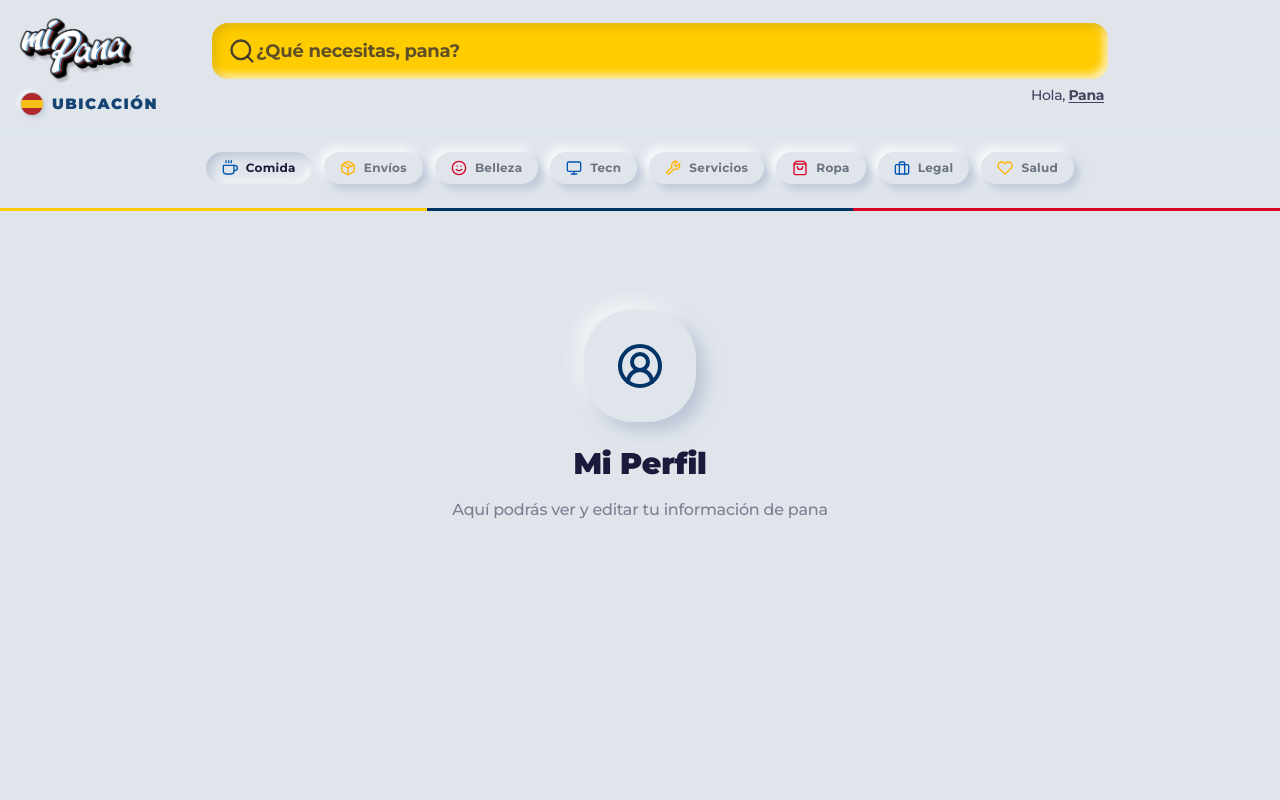
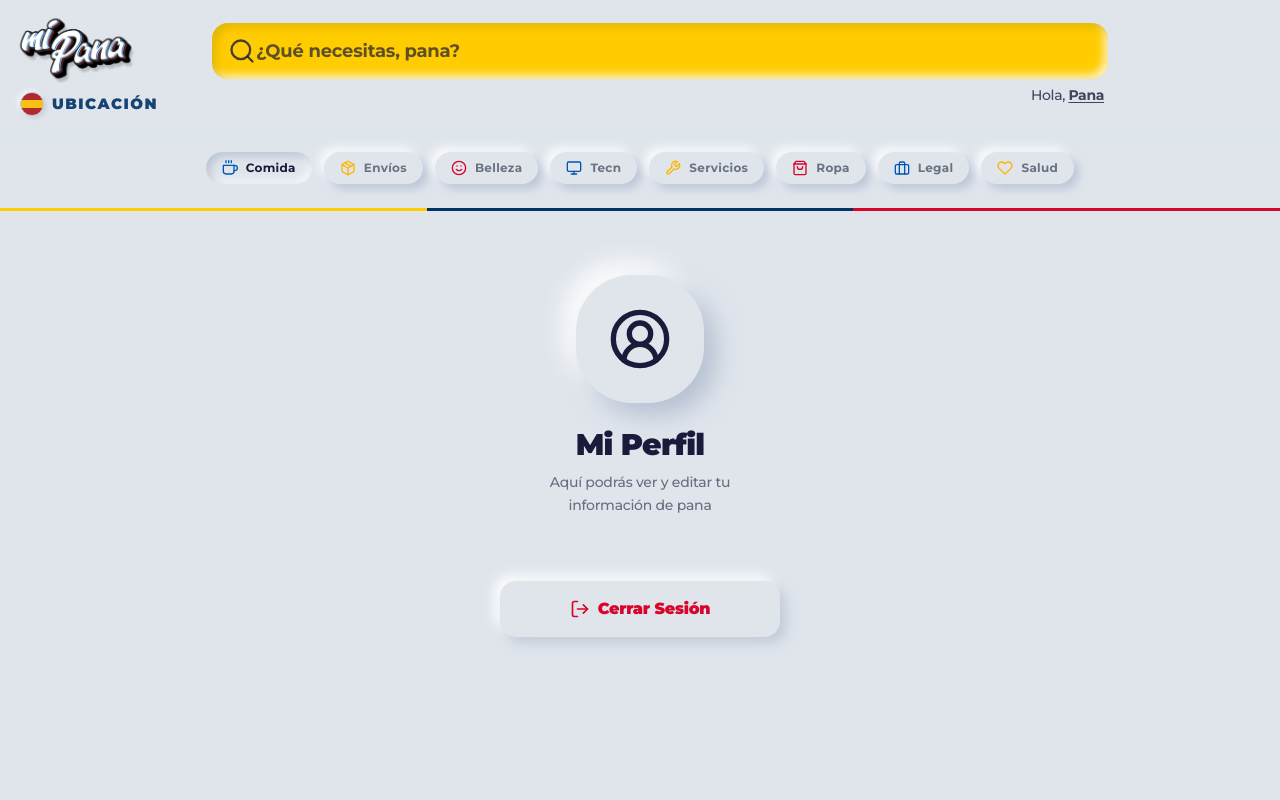
Before and after one commit to MiPanaApp/Mi-Pana, a React (Vite) app: page /perfil in a window 1280 px wide. Shown: the top 800 px of the page. Built offline with nearby package versions, Linux system fonts and the light colour scheme; no server answers; the database is empty; sample sign-in values are in the browser's storage.

Commit message:
Disable auth bypass and force Google account selector

```diff
--- a/src/pages/Profile.jsx
+++ b/src/pages/Profile.jsx
@@ -1,13 +1,43 @@
-import { UserCircle2 } from 'lucide-react';
+import { UserCircle2, LogOut } from 'lucide-react';
+import { auth } from '../services/firebase';
+import { signOut } from 'firebase/auth';
+import { useNavigate } from 'react-router-dom';
 
 export default function Profile() {
+  const navigate = useNavigate();
+
+  const handleLogout = async () => {
+    try {
+      await signOut(auth);
+      // Forzar recarga o navegación para limpiar estados persistentes si es necesario
+      navigate('/login');
+    } catch (error) {
+      console.error("Error al cerrar sesión:", error);
+    }
+  };
+
   return (
-    <div className="flex flex-col items-center justify-center min-h-[60vh] gap-4 text-center px-8">
-      <div className="p-8 bg-[#E0E5EC] rounded-[3rem] shadow-[9px_9px_16px_rgba(163,177,198,0.6),-9px_-9px_16px_rgba(255,255,255,0.5)]">
-        <UserCircle2 size={48} className="text-[#003366]" />
+    <div className="flex flex-col items-center justify-center min-h-[70vh] gap-4 text-center px-8 relative">
+      <div className="p-8 bg-[#E0E5EC] rounded-[3.5rem] shadow-[12px_12px_24px_rgba(163,177,198,0.7),-12px_-12px_24px_rgba(255,255,255,0.95)] mb-2">
+        <UserCircle2 size={64} className="text-[#1A1A3A]" />
       </div>
-      <h1 className="text-3xl font-black text-[#1A1A3A] mt-2">Mi Perfil</h1>
-      <p className="text-[#1A1A3A]/50 font-medium">Aquí podrás ver y editar tu información de pana</p>
+
+      <div className="space-y-2">
+        <h1 className="text-3xl font-black text-[#1A1A3A] tracking-tight">Mi Perfil</h1>
+        <p className="text-[#1A1A3A]/60 font-medium max-w-[240px] mx-auto text-sm leading-relaxed">
+          Aquí podrás ver y editar tu información de pana
+        </p>
+      </div>
+
+      <div className="mt-12 w-full max-w-[280px]">
+        <button
+          onClick={handleLogout}
+          className="w-full flex items-center justify-center gap-2 py-4 px-6 bg-[#E0E5EC] text-[#D90429] font-black rounded-2xl shadow-[6px_6px_12px_rgba(163,177,198,0.5),-6px_-6px_12px_rgba(255,255,255,0.9)] hover:shadow-[inset_4px_4px_8px_rgba(163,177,198,0.5),inset_-4px_-4px_8px_rgba(255,255,255,0.9)] transition-all active:scale-95 group"
+        >
+          <LogOut size={20} className="group-hover:translate-x-1 transition-transform" />
+          Cerrar Sesión
+        </button>
+      </div>
     </div>
   );
 }
--- a/src/pages/auth/LoginScreen.jsx
+++ b/src/pages/auth/LoginScreen.jsx
@@ -1,5 +1,5 @@
 import { useState } from "react";
-import { signInWithPopup } from "firebase/auth";
+import { signInWithPopup, getAdditionalUserInfo } from "firebase/auth";
 import { auth, googleProvider } from "../../services/firebase";
 import { useNavigate } from "react-router-dom";
 import { Mail, Lock, Eye, EyeOff, Rocket, ArrowRight } from "lucide-react";
@@ -14,13 +14,20 @@ export default function LoginScreen() {
   const handleGoogleSignIn = async () => {
     try {
       const result = await signInWithPopup(auth, googleProvider);
-      if (result._tokenResponse?.isNewUser) {
-        navigate("/register/complete-profile");
+      const additionalInfo = getAdditionalUserInfo(result);
+
+      if (additionalInfo?.isNewUser) {
+        // Redirigir a registro si es nuevo para que complete sus datos (País, Región, etc)
+        navigate("/register", { state: { isGoogleUser: true, user: result.user } });
       } else {
         navigate("/home");
       }
     } catch (error) {
-      console.error(error);
+      console.error("Error en Google Auth:", error);
+      if (error.code === 'auth/popup-closed-by-user') {
+        return; // No mostramos error si el usuario simplemente cerró la ventana
+      }
+      alert("No se pudo iniciar sesión con Google. Por favor, intenta de nuevo.");
     }
   };
 
--- a/src/pages/auth/RegisterScreen.jsx
+++ b/src/pages/auth/RegisterScreen.jsx
@@ -1,5 +1,5 @@
 import { useState, useRef, useEffect } from "react";
-import { useNavigate } from "react-router-dom";
+import { useNavigate, useLocation } from "react-router-dom";
 import { ArrowLeft, Loader2, Send, ArrowRight } from "lucide-react";
 import useOtpVerification from "../../hooks/useOtpVerification";
 import PhonePrefixSelect from "../../components/auth/PhonePrefixSelect";
@@ -14,6 +14,15 @@ export default function RegisterScreen() {
   const [showProfileSheet, setShowProfileSheet] = useState(false);
   const [authUser, setAuthUser] = useState(null);
   const navigate = useNavigate();
+  const location = useLocation();
+
+  useEffect(() => {
+    // Si viene de Google Login y es nuevo, abrimos el formulario de perfil directamente
+    if (location.state?.isGoogleUser && location.state?.user) {
+      setAuthUser(location.state.user);
+      setShowProfileSheet(true);
+    }
+  }, [location]);
 
   const { status, error, countdown, sendOtpSms, verifyOtp, resendOtp } = useOtpVerification();
 
--- a/src/services/firebase.js
+++ b/src/services/firebase.js
@@ -21,6 +21,9 @@ export const auth = getAuth(app);
 export const db = getFirestore(app);
 export const storage = getStorage(app);
 export const googleProvider = new GoogleAuthProvider();
+googleProvider.setCustomParameters({
+  prompt: 'select_account'
+});
 
 // Bypass para testing (VITE_AUTH_BYPASS=true en .env)
 export const TEST_USER = {
```
